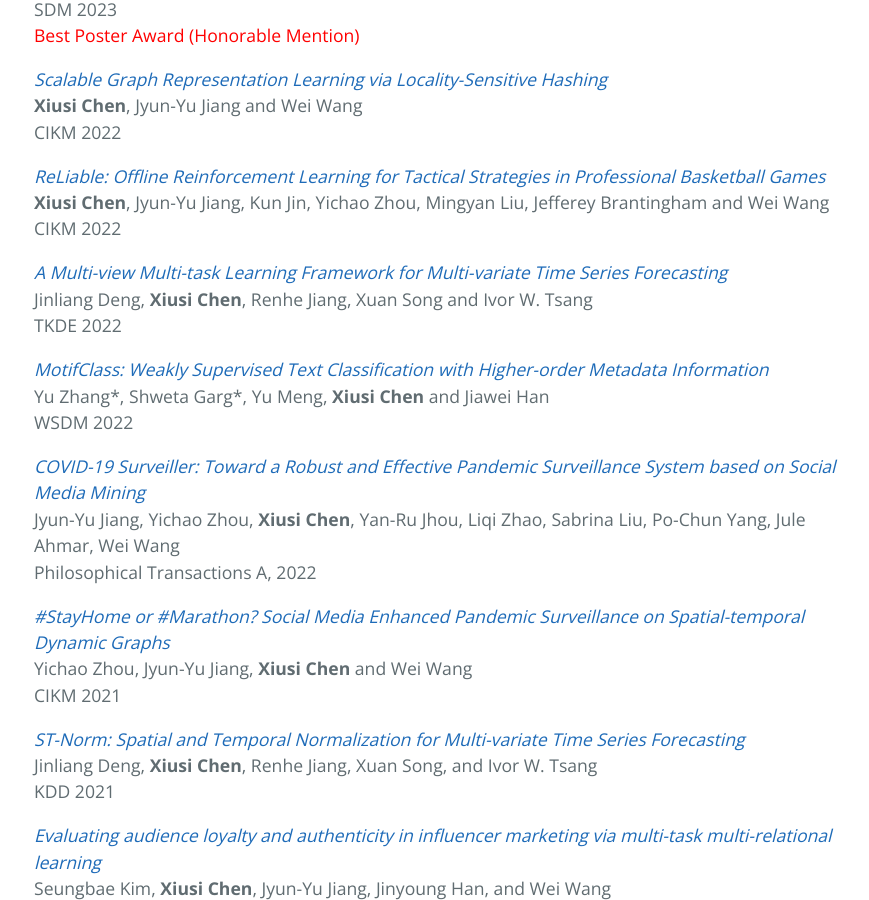
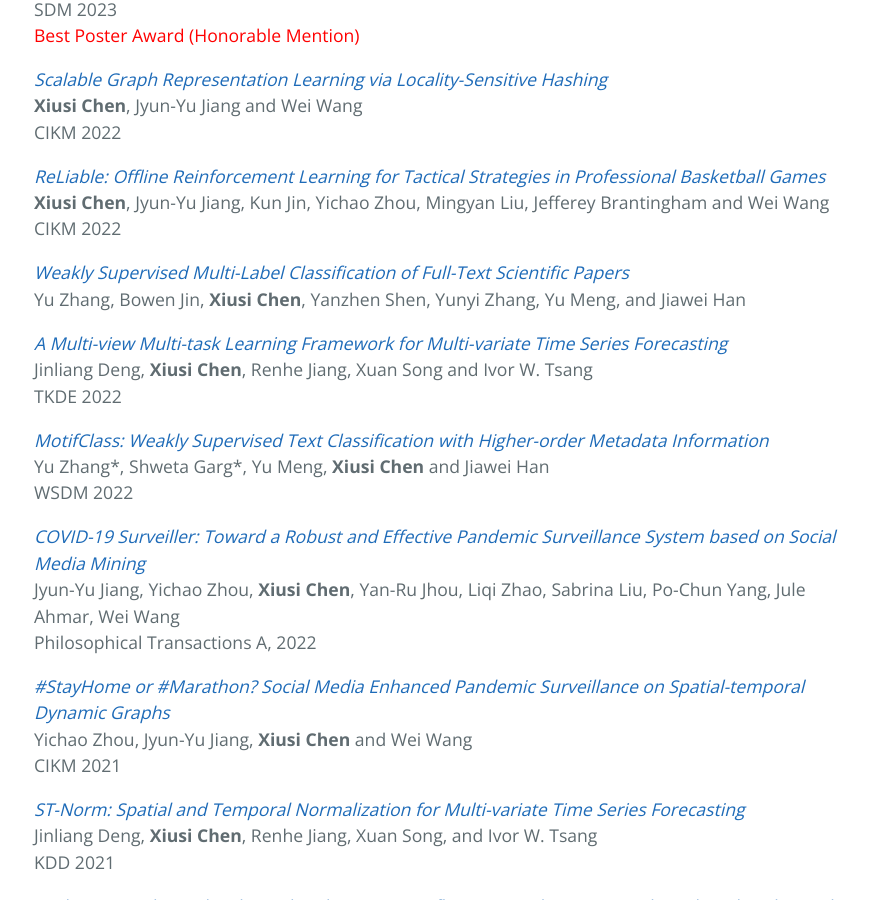
Before and after one commit to xiusic/xiusic.github.io, a Jekyll site: the page built from index.md, in a window 1280 px wide and 900 px high, scrolled down 1754 px. Shown: the whole window, without its empty margins (190-1059 px from the left). Built offline with Jekyll 4.4.1, drawn with Linux system fonts in a browser that asks for light colours; our own code applies the rules of GitHub Pages for plain Markdown files.

Commit message:
Update index.md

```diff
--- a/index.md
+++ b/index.md
@@ -68,6 +68,9 @@ CIKM 2022
 [_ReLiable: Offline Reinforcement Learning for Tactical Strategies in Professional Basketball Games_](papers/cikm_a.pdf)
 **Xiusi Chen**, Jyun-Yu Jiang, Kun Jin, Yichao Zhou, Mingyan Liu, Jefferey Brantingham and Wei Wang
 CIKM 2022
+
+[_Weakly Supervised Multi-Label Classification of Full-Text Scientific Papers_]()
+Yu Zhang, Bowen Jin, **Xiusi Chen**, Yanzhen Shen, Yunyi Zhang, Yu Meng, and Jiawei Han
 
 [_A Multi-view Multi-task Learning Framework for Multi-variate Time Series Forecasting_](https://arxiv.org/pdf/2109.01657.pdf)
 Jinliang Deng, **Xiusi Chen**, Renhe Jiang, Xuan Song and Ivor W. Tsang
```
